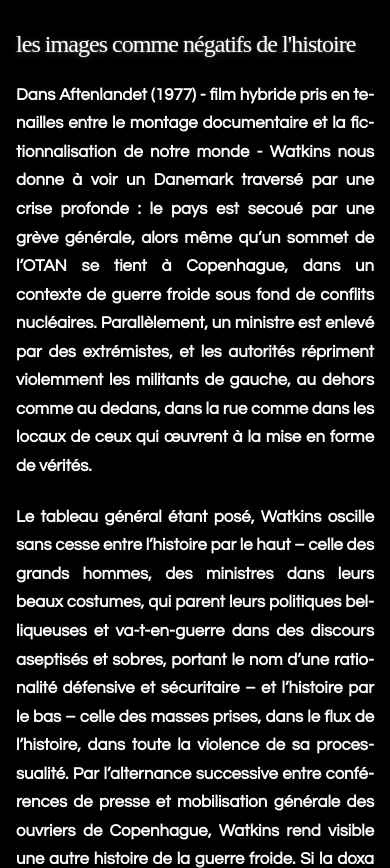
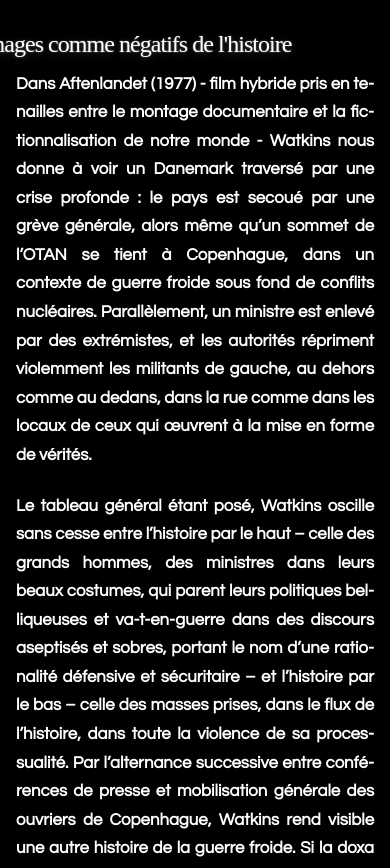
Before and after one commit to toutestavendre/imagesdet-l-vision, a plain HTML site: page index.html in a window 390 px wide. Shown: the top 868 px of the page. Drawn offline with Linux system fonts and the light colour scheme.

Commit message:
Update index.html

```diff
--- a/index.html
+++ b/index.html
@@ -30,7 +30,7 @@
       letter-spacing: -0.04em;
       text-shadow: 0 0 2px rgba(255,255,255,.4), 0 2px 8px rgba(255,255,255,.2);
       padding: 1.5rem 0 0;
-      margin: 0 auto 1rem;
+      margin: 0 auto 0.3rem;
       max-width: 42rem;
     }
 
@@ -48,7 +48,7 @@
 
     @media (max-width: 768px) {
       body { padding: 0 1rem 3rem; }
-      .title { left: 0; }
+      .title { left: -2; }
     }
   </style>
 </head>
```
